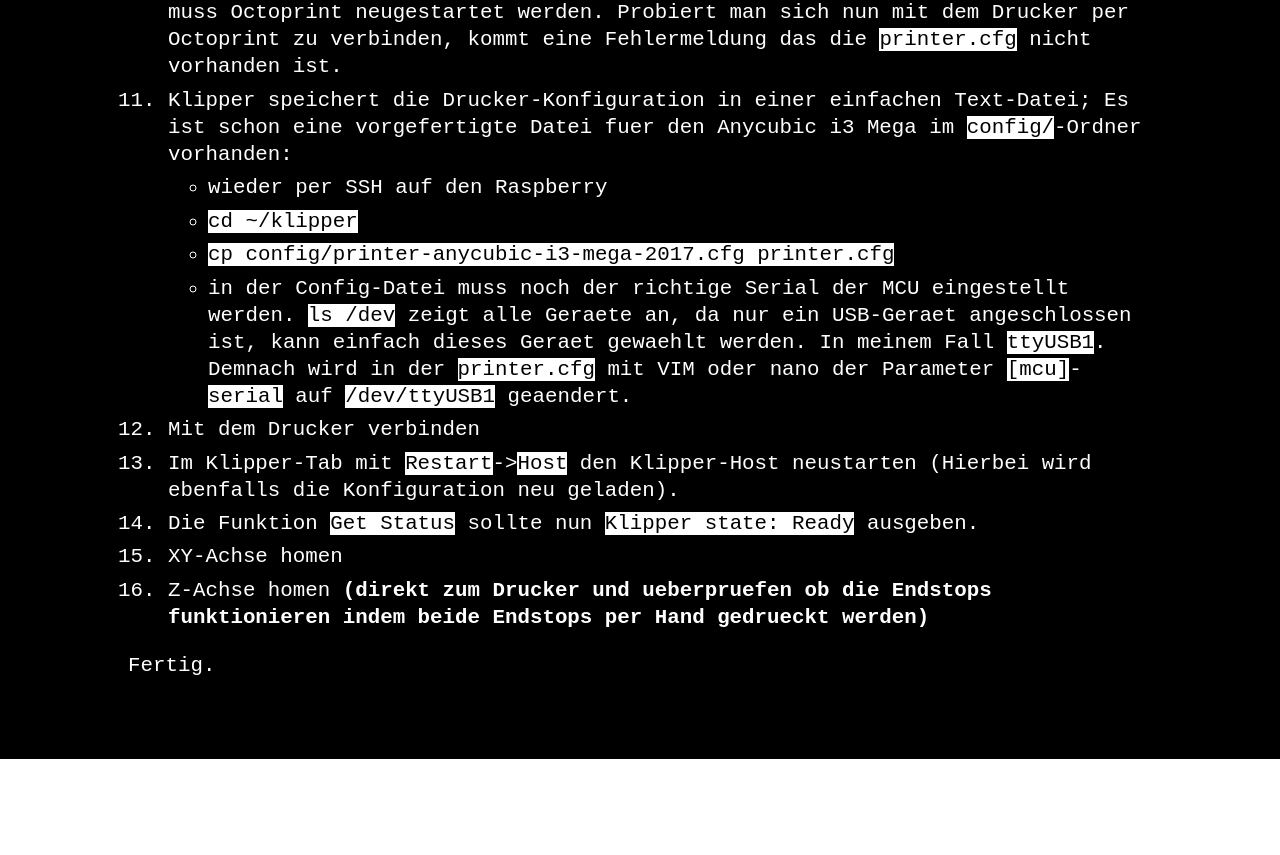
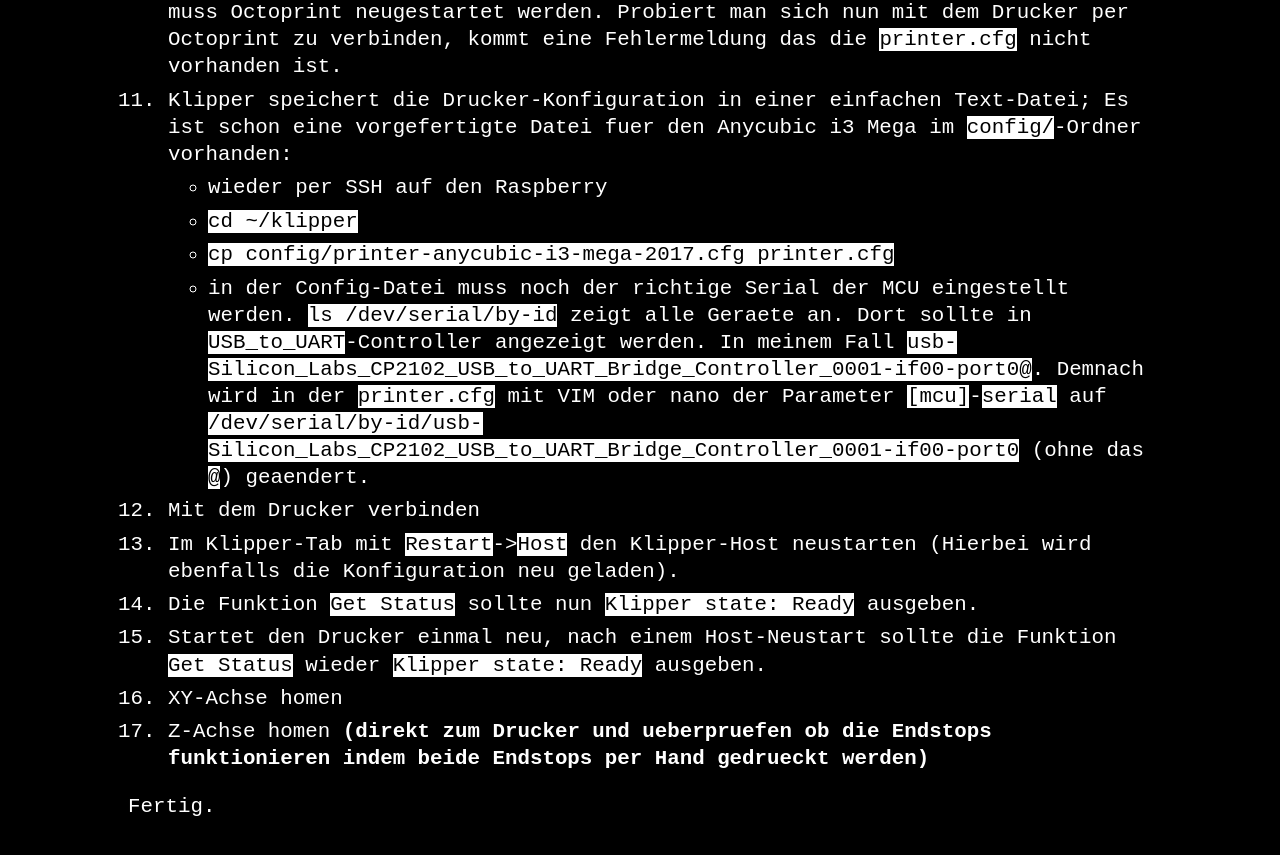
Before and after one commit to matseee/matseee.github.io, a Jekyll site: the page built from _posts/2021-05-14-klipper_installation_on_anycubic_i3_mega_s_with_trigorilla_1_0.markdown, in a window 1280 px wide and 900 px high, scrolled down 1242 px. Shown: the top 855 px of the window. Built offline with Jekyll 4.4.1, drawn with Linux system fonts in a browser that asks for light colours; before the commit the page ends 2001 px from its top, so only the background shows below that.

Commit message:
fix mcu entry

```diff
--- a/_posts/2021-05-14-klipper_installation_on_anycubic_i3_mega_s_with_trigorilla_1_0.markdown
+++ b/_posts/2021-05-14-klipper_installation_on_anycubic_i3_mega_s_with_trigorilla_1_0.markdown
@@ -26,11 +26,12 @@
     - wieder per SSH auf den Raspberry
     - `cd ~/klipper`
     - `cp config/printer-anycubic-i3-mega-2017.cfg printer.cfg`
-    - in der Config-Datei muss noch der richtige Serial der MCU eingestellt werden. `ls /dev` zeigt alle Geraete an, da nur ein USB-Geraet angeschlossen ist, kann einfach dieses Geraet gewaehlt werden. In meinem Fall `ttyUSB1`. Demnach wird in der `printer.cfg` mit VIM oder nano der Parameter `[mcu]`-`serial` auf `/dev/ttyUSB1` geaendert.
+    - in der Config-Datei muss noch der richtige Serial der MCU eingestellt werden. `ls /dev/serial/by-id` zeigt alle Geraete an. Dort sollte in `USB_to_UART`-Controller angezeigt werden. In meinem Fall `usb-Silicon_Labs_CP2102_USB_to_UART_Bridge_Controller_0001-if00-port0@`. Demnach wird in der `printer.cfg` mit VIM oder nano der Parameter `[mcu]`-`serial` auf `/dev/serial/by-id/usb-Silicon_Labs_CP2102_USB_to_UART_Bridge_Controller_0001-if00-port0` (ohne das `@`) geaendert.
 11. Mit dem Drucker verbinden
 12. Im Klipper-Tab mit `Restart`->`Host` den Klipper-Host neustarten (Hierbei wird ebenfalls die Konfiguration neu geladen).
 13. Die Funktion `Get Status` sollte nun `Klipper state: Ready` ausgeben.
-14. XY-Achse homen
-15. Z-Achse homen **(direkt zum Drucker und ueberpruefen ob die Endstops funktionieren indem beide Endstops per Hand gedrueckt werden)**
+14. Startet den Drucker einmal neu, nach einem Host-Neustart sollte die Funktion `Get Status` wieder `Klipper state: Ready` ausgeben.
+15. XY-Achse homen
+16. Z-Achse homen **(direkt zum Drucker und ueberpruefen ob die Endstops funktionieren indem beide Endstops per Hand gedrueckt werden)**
 
 Fertig.
```
